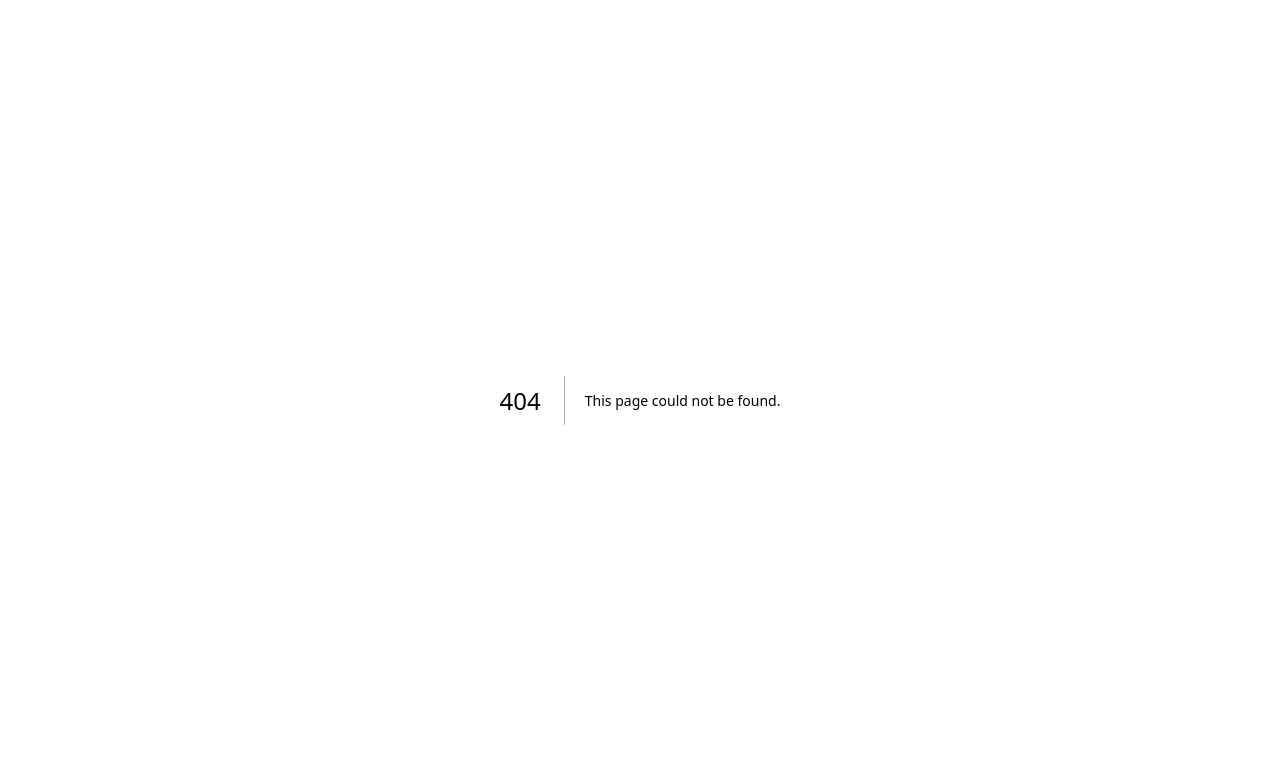
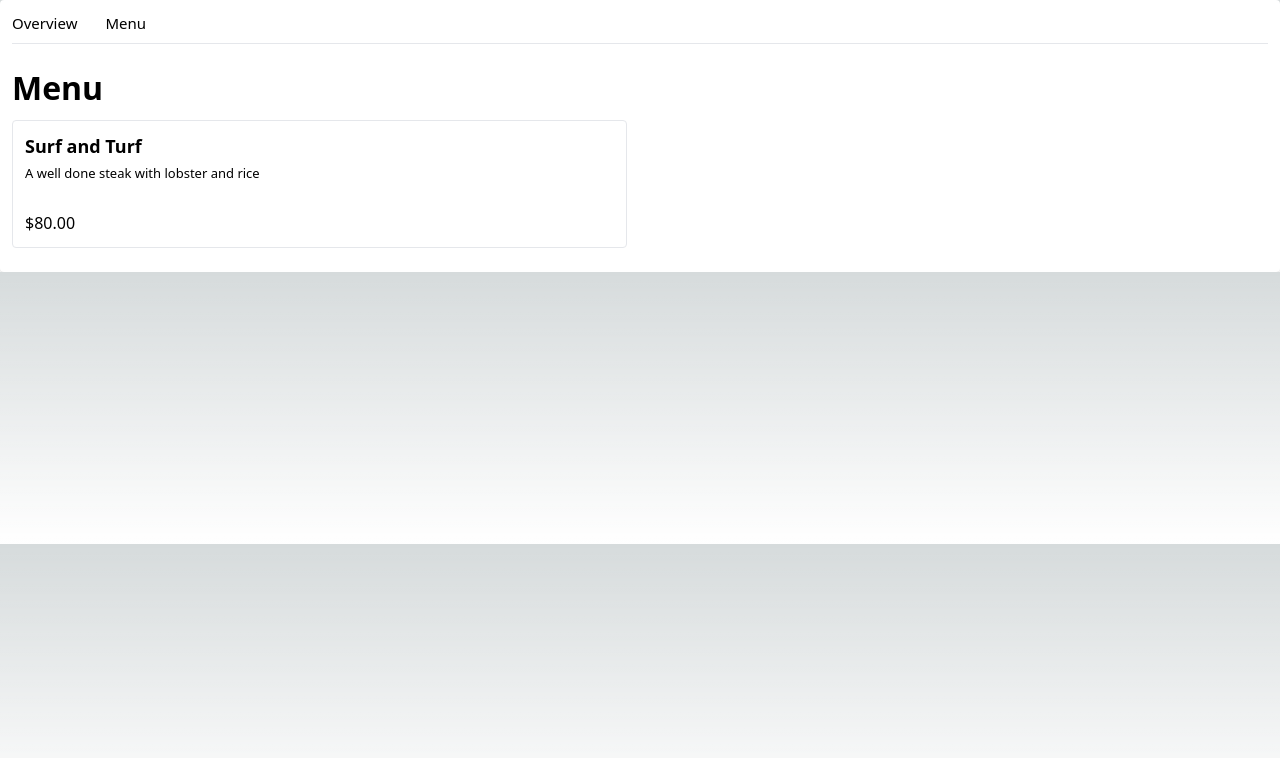
Before and after one commit to hung2k1301/Open-Table-app, a Next.js app: page /restaurant/milestones-grillAAAAAA/menu in a window 1280 px wide. Before the commit this address had no page. Shown: the top 758 px of the page. Built offline with nearby package versions, Linux system fonts and the light colour scheme.

Commit message:
feat: create menu page

```diff
--- /dev/null
+++ b/app/restaurant/[slug]/menu/page.tsx
@@ -0,0 +1,14 @@
+import Header from "../components/Header";
+import Menu from "../components/Menu";
+import RestaurantNavBar from "../components/RestaurantNavBar";
+
+export default function RestaurantMenu() {
+  return (
+    <>
+      <div className="bg-white w-[100%] rounded p-3 shadow">
+        <RestaurantNavBar></RestaurantNavBar>
+        <Menu></Menu>
+      </div>
+    </>
+  );
+}
```
